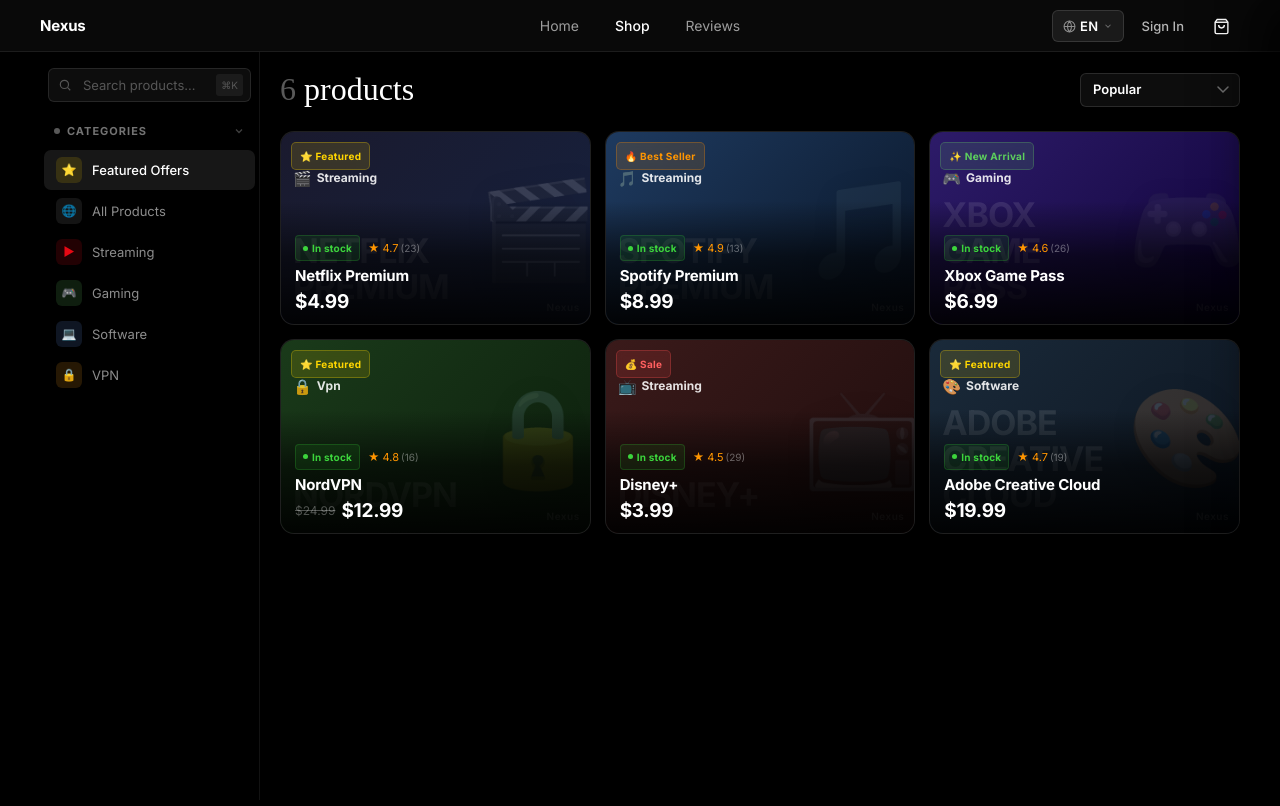
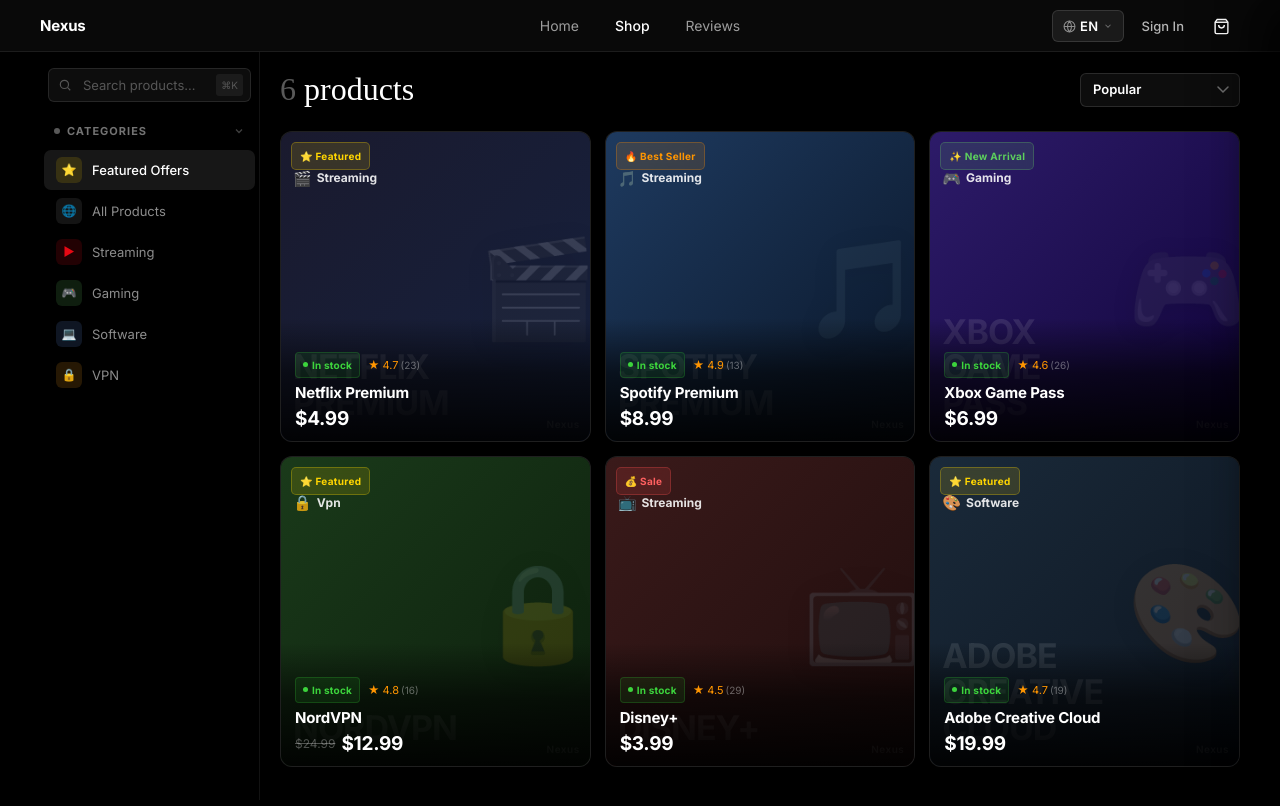
Before and after one commit to Flashdpadsfd/Flash, a plain HTML site: page preview-products.html in a window 1280 px wide. Drawn offline with Linux system fonts and the light colour scheme; a web font is replaced by a local one.

Commit message:
feat: cartes produit carrees style dailystore

```diff
--- a/assets/style.css
+++ b/assets/style.css
@@ -354,8 +354,8 @@ button { cursor: pointer; font-family: inherit; border: none; background: none;
 .product-grid { display: grid; grid-template-columns: repeat(3,1fr); gap: 14px; }
 
 .product-card {
-  position: relative; border-radius: 14px; overflow: hidden;
-  aspect-ratio: 16/10;
+  position: relative; border-radius: 12px; overflow: hidden;
+  aspect-ratio: 1/1;
   cursor: pointer; background: #0e0e0e;
   border: 1px solid rgba(255,255,255,.07);
   transition: transform 180ms ease, box-shadow 180ms ease, border-color 180ms ease;
--- a/preview-products.html
+++ b/preview-products.html
@@ -7,7 +7,7 @@
   <link rel="preconnect" href="https://fonts.googleapis.com" />
   <link rel="preconnect" href="https://fonts.gstatic.com" crossorigin />
   <link href="https://fonts.googleapis.com/css2?family=Lancelot&family=Inter:wght@400;500;600;700&display=swap" rel="stylesheet" />
-  <link rel="stylesheet" href="assets/style.css?v=9" />
+  <link rel="stylesheet" href="assets/style.css?v=10" />
 </head>
 <body>
 
```
